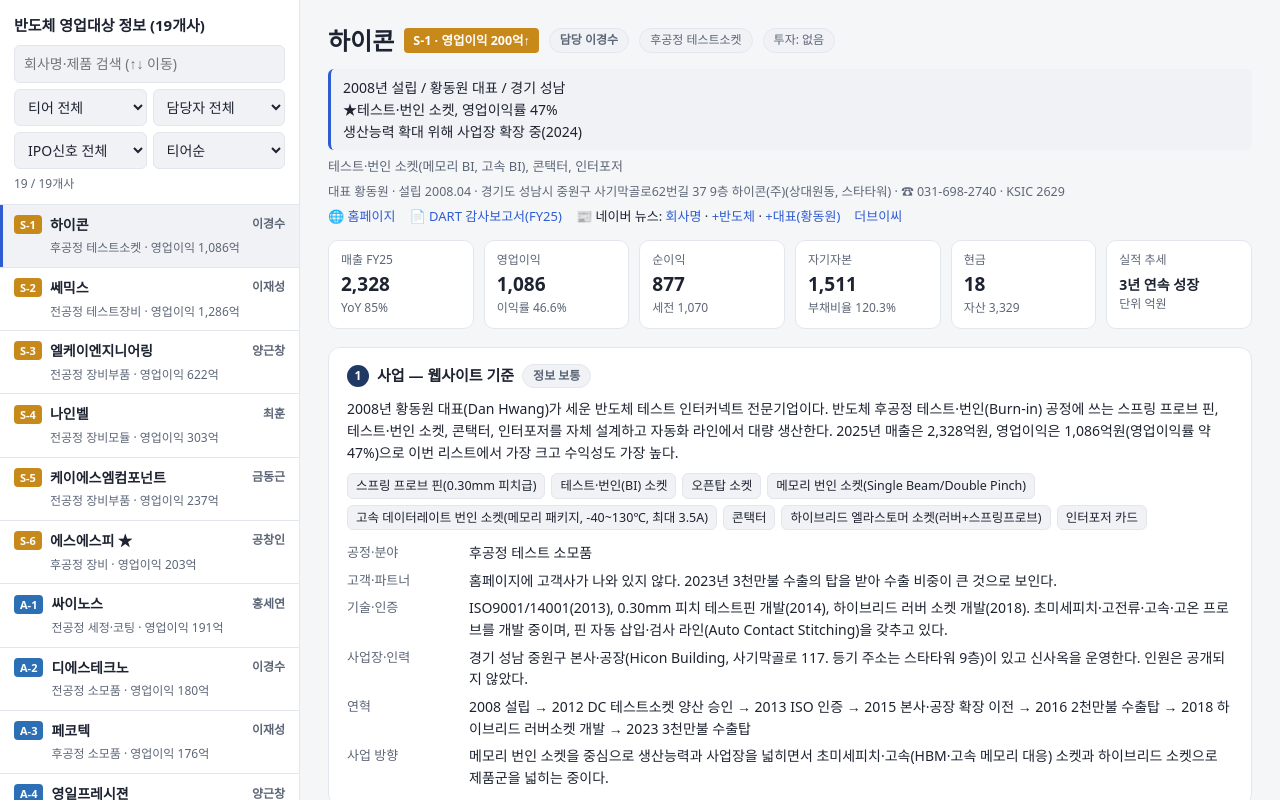
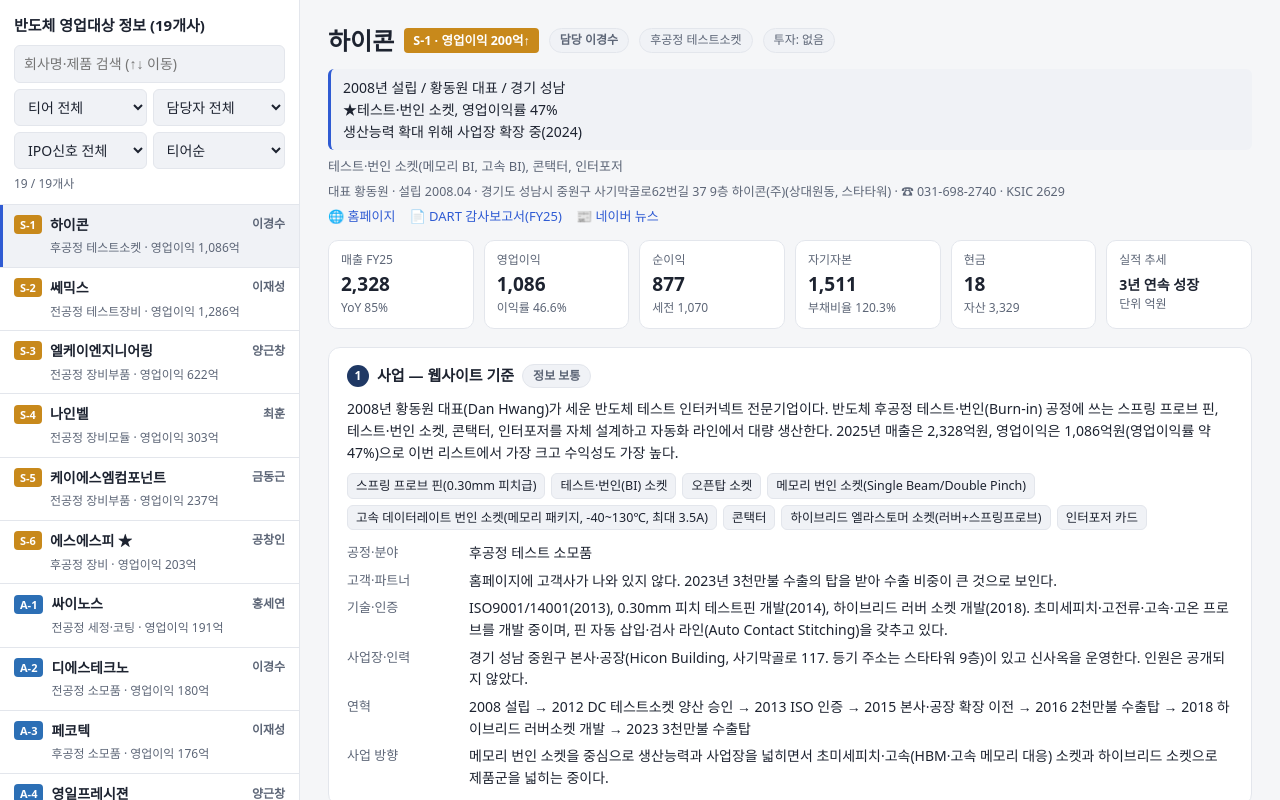
Before and after one commit to sangwoodo/semi-list, a plain HTML site: page index.html in a window 1280 px wide. Drawn offline with Linux system fonts and the light colour scheme.

Commit message:
뉴스 링크 단순화, 더브이씨 삭제

```diff
--- a/index.html
+++ b/index.html
@@ -171,11 +171,7 @@ function show(){
   <div class="links">
     ${d.url?`<a href="${esc(d.url)}" target="_blank" rel="noopener">🌐 홈페이지</a>`:'<span class="muted">홈페이지 없음</span>'}
     <a href="${d.dart}" target="_blank" rel="noopener">📄 DART 감사보고서(FY25)</a>
-    <span>📰 네이버 뉴스:
-      <a href="https://search.naver.com/search.naver?where=news&sort=1&query=${encodeURIComponent('"'+d.name+'"')}" target="_blank" rel="noopener">회사명</a> ·
-      <a href="https://search.naver.com/search.naver?where=news&sort=1&query=${encodeURIComponent('"'+d.name+'" 반도체')}" target="_blank" rel="noopener">+반도체</a> ·
-      <a href="https://search.naver.com/search.naver?where=news&sort=1&query=${encodeURIComponent('"'+d.name+'" '+d.ceo)}" target="_blank" rel="noopener">+대표(${esc(d.ceo)})</a></span>
-    <a href="https://thevc.kr/search?keyword=${encodeURIComponent(d.name)}" target="_blank" rel="noopener">더브이씨</a>
+    <a href="https://search.naver.com/search.naver?where=news&sort=1&query=${encodeURIComponent('"'+d.name+'"')}" target="_blank" rel="noopener">📰 네이버 뉴스</a>
   </div>
   <div class="kpis">
     <div class="kpi"><div class="l">매출 FY25</div><div class="v">${fmt(f.rev[2])}</div><div class="s">YoY ${d.growth}%</div></div>
```
